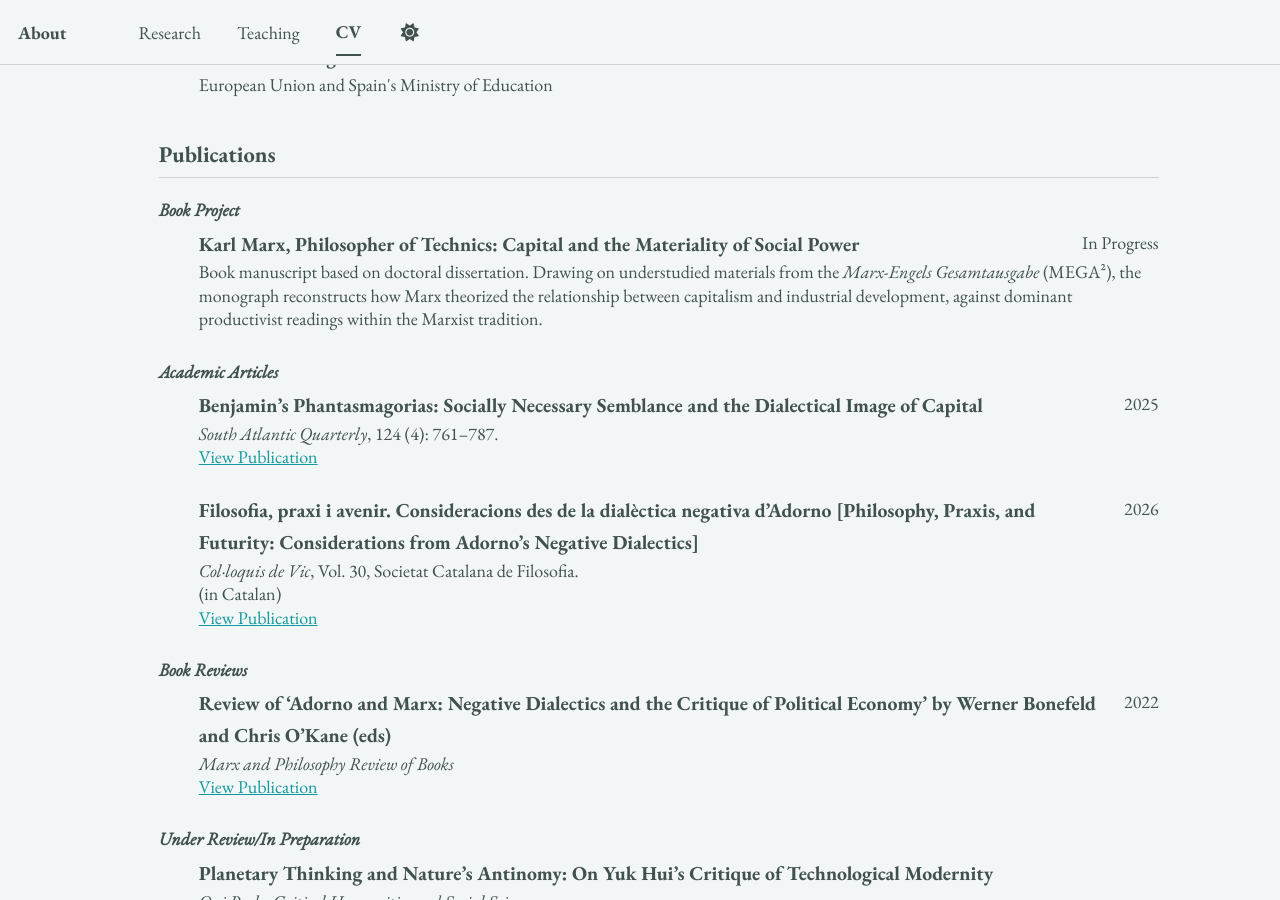
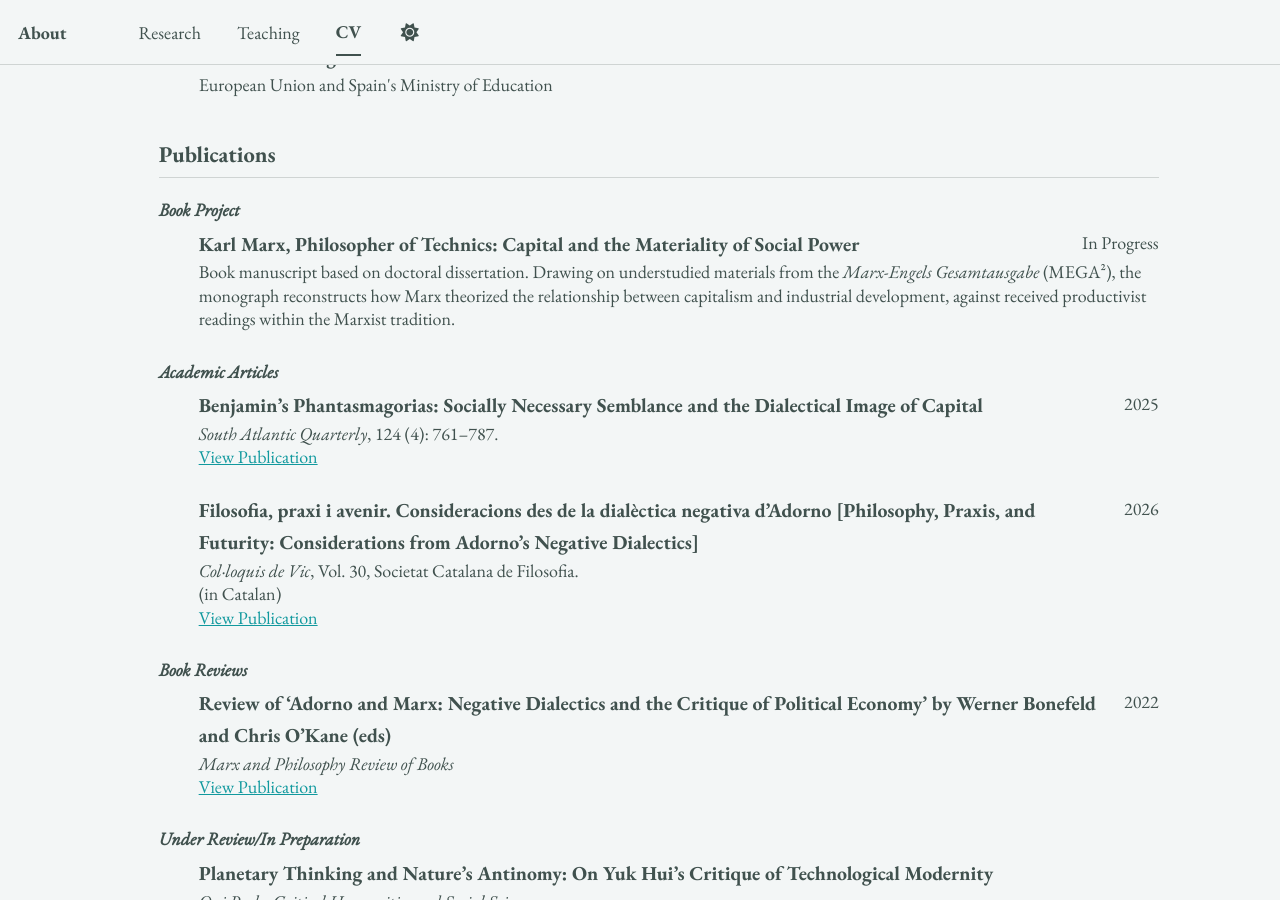
Before and after one commit to epujol90/epujol90.github.io, a Jekyll site: the page built from _pages/cv-json.md, in a window 1280 px wide and 900 px high, scrolled down 2740 px. Built offline with Jekyll 4.4.1, drawn with Linux system fonts in a browser that asks for light colours; a script bundle is joined from its source files by our own code; library files that are not in the unit come from our copies.

Commit message:
Update cv.json

```diff
--- a/_data/cv.json
+++ b/_data/cv.json
@@ -177,7 +177,7 @@
       "publisher": "",
       "releaseDate": "In Progress",
       "website": "",
-      "summary": "Book manuscript based on doctoral dissertation. Drawing on understudied materials from the <em>Marx&#8209;Engels Gesamtausgabe</em> (MEGA²), the monograph reconstructs how Marx theorized the relationship between capitalism and industrial development, against dominant productivist readings within the Marxist tradition.",
+      "summary": "Book manuscript based on doctoral dissertation. Drawing on understudied materials from the <em>Marx&#8209;Engels Gesamtausgabe</em> (MEGA²), the monograph reconstructs how Marx theorized the relationship between capitalism and industrial development, against received productivist readings within the Marxist tradition.",
       "category": "Book Project"
     },
     {
```
